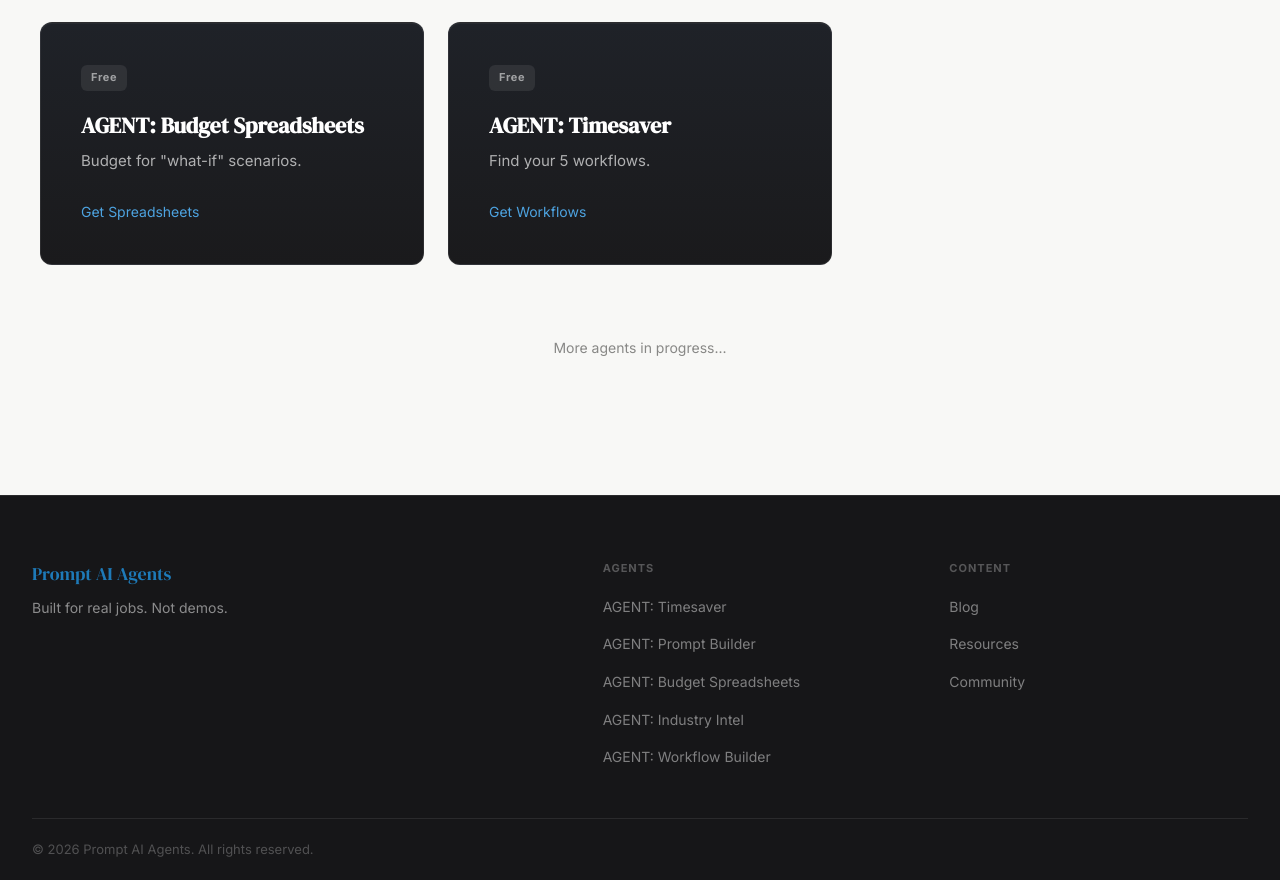
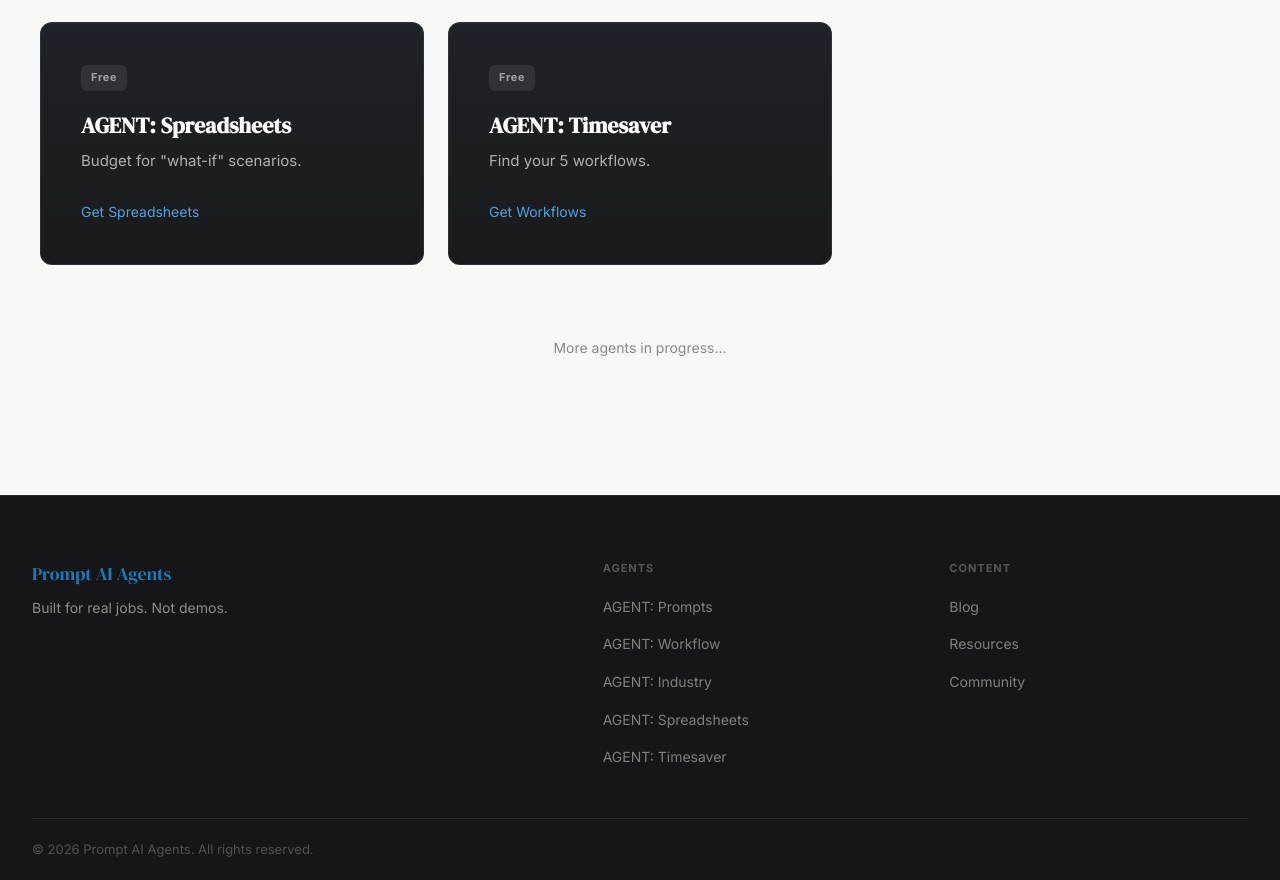
Before and after one commit to coolcalvin457-tech/agent-timesaver-nextjs, a Next.js app: page /agents in a window 1280 px wide. Shown: the part 598-1478 px from the top of the page. Built offline with nearby package versions, Linux system fonts and the light colour scheme; no server answers.

Commit message:
Preview new agent names on /agents cards and footer

```diff
--- a/app/agents/page.tsx
+++ b/app/agents/page.tsx
@@ -23,7 +23,7 @@ const tools = [
     href: "/prompt-builder",
     badgeClass: "tool-badge-free",
     label: "Free",
-    name: "AGENT: Prompt Builder",
+    name: "AGENT: Prompts",
     tagline: "Receive 12 job-specific prompts.",
     description: "",
     cta: "Get Prompts",
@@ -33,7 +33,7 @@ const tools = [
     href: "/workflow-builder",
     badgeClass: "tool-badge-paid",
     label: "$49/yr",
-    name: "AGENT: Workflow Builder",
+    name: "AGENT: Workflow",
     tagline: "Build the playbook for any task.",
     description: "",
     cta: "Get Workflows",
@@ -43,7 +43,7 @@ const tools = [
     href: "/industry-intel",
     badgeClass: "tool-badge-free",
     label: "Free",
-    name: "AGENT: Industry Intel",
+    name: "AGENT: Industry",
     tagline: "Read AI's insights on your industry.",
     description: "",
     cta: "Get Intel",
@@ -53,7 +53,7 @@ const tools = [
     href: "/budget-spreadsheets",
     badgeClass: "tool-badge-free",
     label: "Free",
-    name: "AGENT: Budget Spreadsheets",
+    name: "AGENT: Spreadsheets",
     tagline: "Budget for \"what-if\" scenarios.",
     description: "",
     cta: "Get Spreadsheets",
--- a/components/Footer.tsx
+++ b/components/Footer.tsx
@@ -14,11 +14,11 @@ export default function Footer() {
           <div>
             <div className="footer-col-label">Agents</div>
             <ul className="footer-col-links">
+              <li><a href="/prompt-builder">AGENT: Prompts</a></li>
+              <li><a href="/workflow-builder">AGENT: Workflow</a></li>
+              <li><a href="/industry-intel">AGENT: Industry</a></li>
+              <li><a href="/budget-spreadsheets">AGENT: Spreadsheets</a></li>
               <li><a href="/#timesaver">AGENT: Timesaver</a></li>
-              <li><a href="/prompt-builder">AGENT: Prompt Builder</a></li>
-              <li><a href="/budget-spreadsheets">AGENT: Budget Spreadsheets</a></li>
-              <li><a href="/industry-intel">AGENT: Industry Intel</a></li>
-              <li><a href="/workflow-builder">AGENT: Workflow Builder</a></li>
             </ul>
           </div>
 
```
